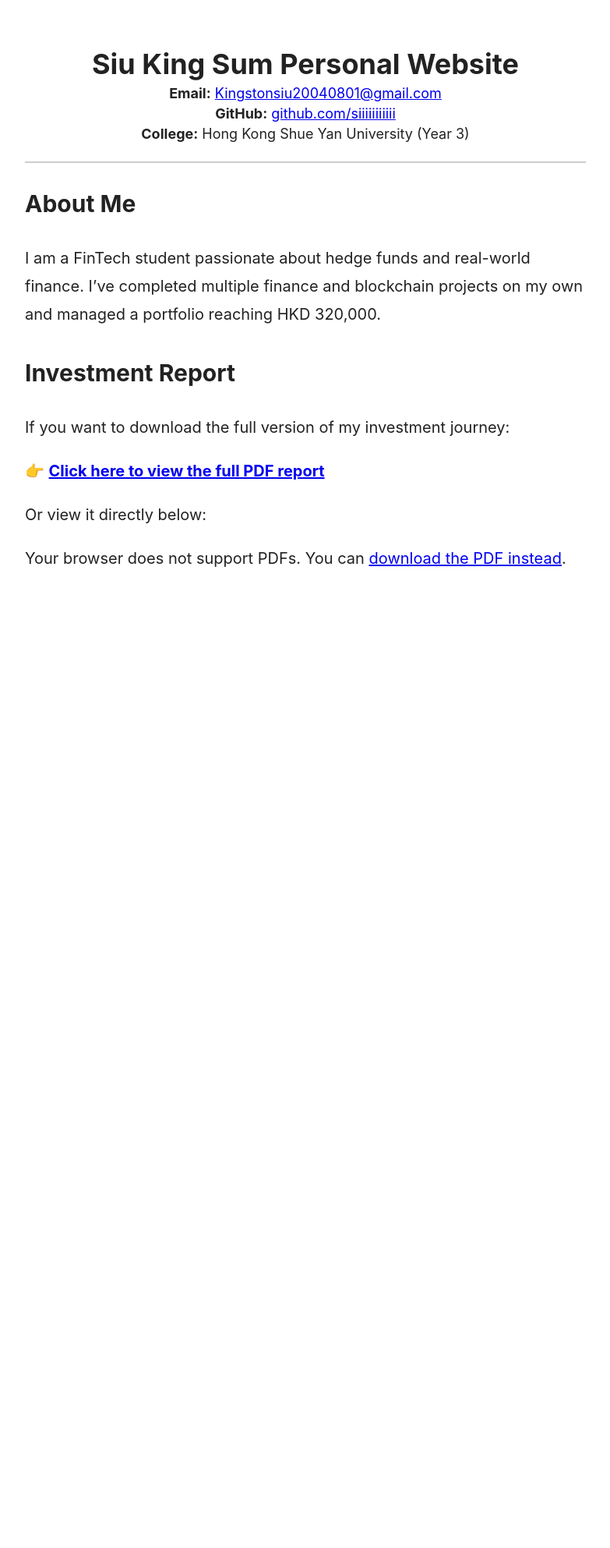
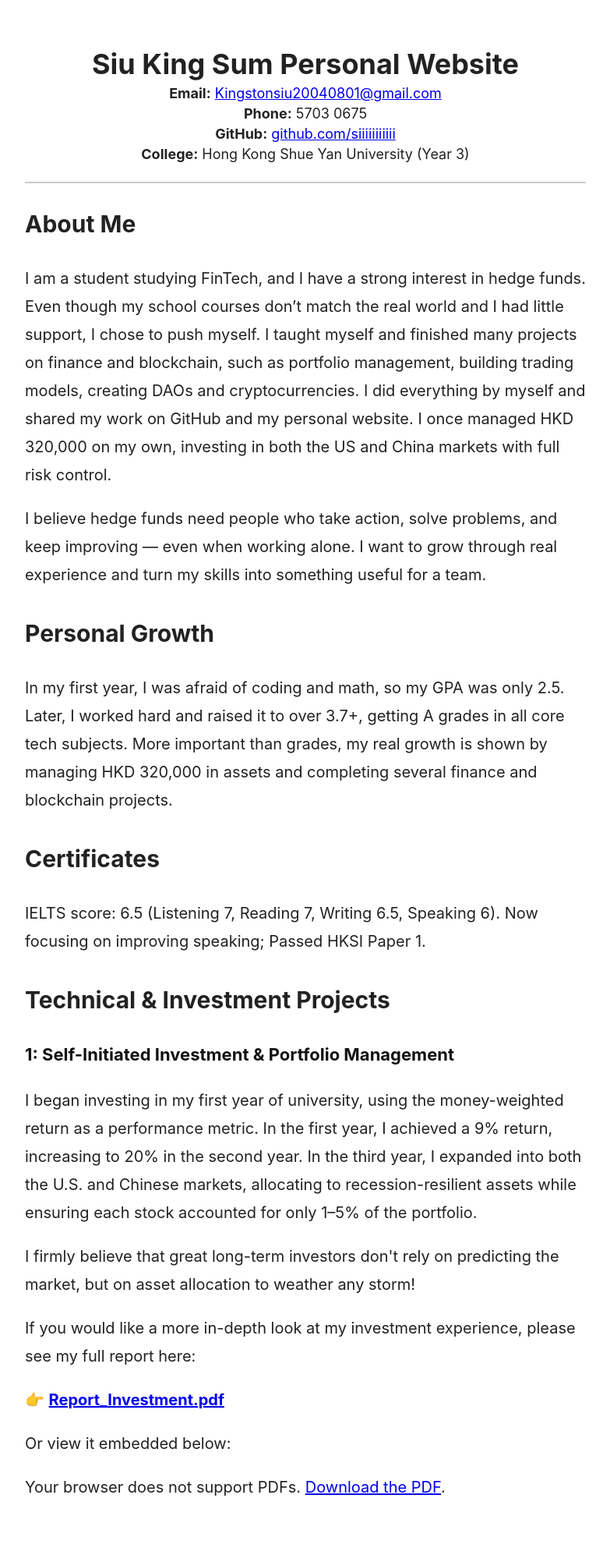
Before and after one commit to siiiiiiiiiii/siiiiiiiii.github.io, a Jekyll site: the page built from index.md, in a window 1280 px wide. Shown: the whole page at 78% size, without its empty margins (248-1031 px from the left). Built offline with Jekyll 4.4.1, drawn with Linux system fonts in a browser that asks for light colours; before the commit the page ends 900 px from its top, so only the background shows below that.

Commit message:
Update index.md

```diff
--- a/index.md
+++ b/index.md
@@ -28,6 +28,7 @@ title: "About Me"
     .profile-header h1 {
       font-size: 36px;
       margin: 0;
+      padding: 0;
     }
     .profile-header p {
       font-size: 18px;
@@ -37,6 +38,14 @@ title: "About Me"
       font-size: 20px;
       line-height: 1.8;
       margin-bottom: 30px;
+    }
+    .content img {
+      display: block;
+      margin-top: 20px;
+      margin-left: 0;
+      max-width: 600px;
+      width: 100%;
+      height: auto;
     }
     .project-title {
       font-size: 22px;
@@ -48,27 +57,63 @@ title: "About Me"
 </head>
 <body>
   <div class="container">
+    <!-- 個人資訊卡 -->
     <div class="profile-header">
       <h1>Siu King Sum Personal Website</h1>
       <p><strong>Email:</strong> <a href="mailto:Kingstonsiu20040801@gmail.com">Kingstonsiu20040801@gmail.com</a></p>
+      <p><strong>Phone:</strong> 5703 0675</p>
       <p><strong>GitHub:</strong> <a href="https://github.com/siiiiiiiiiii" target="_blank">github.com/siiiiiiiiiii</a></p>
       <p><strong>College:</strong> Hong Kong Shue Yan University (Year 3)</p>
     </div>
 
+    <!-- About Me -->
     <div class="content">
       <h2>About Me</h2>
-      <p>I am a FinTech student passionate about hedge funds and real-world finance. I’ve completed multiple finance and blockchain projects on my own and managed a portfolio reaching HKD 320,000.</p>
+      <p>
+        I am a student studying FinTech, and I have a strong interest in hedge funds. Even though my school courses don’t match the real world and I had little support, I chose to push myself. I taught myself and finished many projects on finance and blockchain, such as portfolio management, building trading models, creating DAOs and cryptocurrencies. I did everything by myself and shared my work on GitHub and my personal website. I once managed HKD 320,000 on my own, investing in both the US and China markets with full risk control.
+      </p>
+      <p>
+        I believe hedge funds need people who take action, solve problems, and keep improving — even when working alone. I want to grow through real experience and turn my skills into something useful for a team.
+      </p>
     </div>
 
+    <!-- Personal Growth -->
     <div class="content">
-      <h2>Investment Report</h2>
-      <p>If you want to download the full version of my investment journey:</p>
+      <h2>Personal Growth</h2>
       <p>
-        👉 <a href="/Report_Investment.pdf" target="_blank"><strong>Click here to view the full PDF report</strong></a>
+        In my first year, I was afraid of coding and math, so my GPA was only 2.5. Later, I worked hard and raised it to over 3.7+, getting A grades in all core tech subjects. More important than grades, my real growth is shown by managing HKD 320,000 in assets and completing several finance and blockchain projects.
       </p>
-      <p>Or view it directly below:</p>
-      <object data="/Report_Investment.pdf" type="application/pdf" width="100%" height="800px">
-        <p>Your browser does not support PDFs. You can <a href="/Report_Investment.pdf">download the PDF instead</a>.</p>
+    </div>
+
+    <!-- Certificates -->
+    <div class="content">
+      <h2>Certificates</h2>
+      <p>
+        IELTS score: 6.5 (Listening 7, Reading 7, Writing 6.5, Speaking 6). Now focusing on improving speaking; Passed HKSI Paper 1.
+      </p>
+    </div>
+
+    <!-- Projects -->
+    <div class="content">
+      <h2>Technical & Investment Projects</h2>
+      <p class="project-title">1: Self-Initiated Investment & Portfolio Management</p>
+      <p>
+        I began investing in my first year of university, using the money-weighted return as a performance metric. In the first year, I achieved a 9% return, increasing to 20% in the second year. In the third year, I expanded into both the U.S. and Chinese markets, allocating to recession-resilient assets while ensuring each stock accounted for only 1–5% of the portfolio.
+      </p>
+      <p>
+        I firmly believe that great long-term investors don't rely on predicting the market, but on asset allocation to weather any storm!
+      </p>
+      <p>
+        If you would like a more in-depth look at my investment experience, please see my full report here:
+      </p>
+      <p>
+        👉 <a href="{{ '/assets/Report_Investment.pdf' | relative_url }}" target="_blank"><strong>Report_Investment.pdf</strong></a>
+      </p>
+      <p>Or view it embedded below:</p>
+      <object data="{{ '/assets/Report_Investment.pdf' | relative_url }}" type="application/pdf" width="100%" height="800px">
+        <p>Your browser does not support PDFs.
+           <a href="{{ '/assets/Report_Investment.pdf' | relative_url }}" target="_blank">Download the PDF</a>.
+        </p>
       </object>
     </div>
   </div>
```
